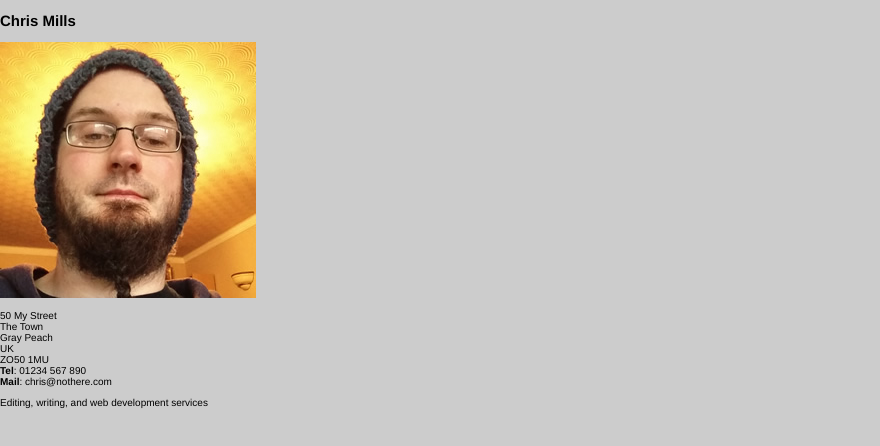
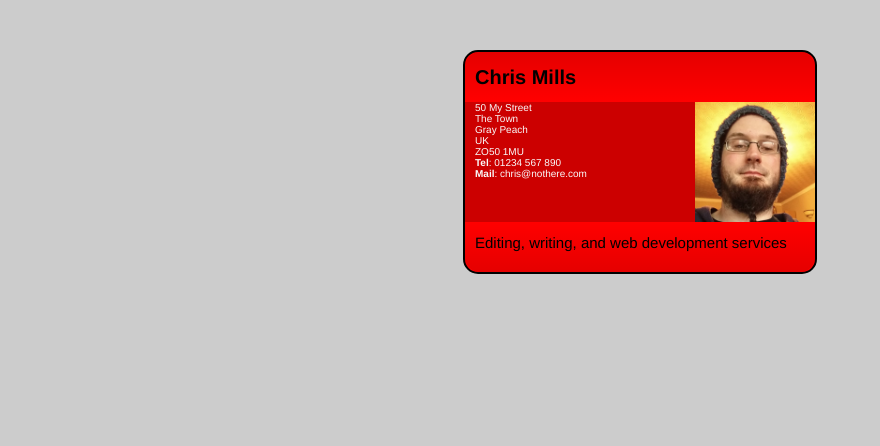
Before and after one commit to diva-D/MDN-learn-web-development, a plain HTML site: page CSS/Assessment 01 - Fundamental CSS comprehension/index.html in a window 1280 px wide. Shown: the whole page, without its empty margins (0-880 px from the left). Drawn offline with Linux system fonts and the light colour scheme.

Commit message:
Finish CSS assessment 1

```diff
--- a/CSS/Assessment 01 - Fundamental CSS comprehension/style.css
+++ b/CSS/Assessment 01 - Fundamental CSS comprehension/style.css
@@ -1,39 +1,68 @@
-/* General styles - put these straight into your stylesheet */
+/* General styles */
 
 body {
     margin: 0;
 }
 
 html {
+    background-color: #ccc;
     font-family: 'Helvetica neue', Arial, 'sans serif';
     font-size: 10px;
-    background-color: #ccc;
 }
 
-/* Selectors to be matched up with rulesets */
+/* Rulesets matched to given selectors */
 
-.card article img .card footer .card header .card
-/* Rulesets to be matched up with selectors */
-
-    {
-    width: 35em;
+section.card {
+    background-color: red;
+    border: 0.2em solid black;
+    border-radius: 1.5em;
     height: 22em;
     margin: 5em auto;
-    background-colour: red;
-    border: 0.2em solid black;
-    border-radius: 1.5em;
+    width: 35em;
 }
 
-    {
+.card header {
     background-image: linear-gradient(to bottom, rgba(0, 0, 0, 0.1), rgba(0, 0, 0, 0));
     border-radius: 1.5em 1.5em 0 0;
 }
 
-    {
+.card footer {
     background-image: linear-gradient(to bottom, rgba(0, 0, 0, 0), rgba(0, 0, 0, 0.1));
     border-radius: 0 0 1.5em 1.5em;
 }
 
-    {
-    max-height: 100% float: right;
+.card article img {
+    float: right;
+    max-height: 100%;
 }
+
+/* Rulesets created from instructions */
+
+.card header, .card footer {
+    height: 3em;
+    padding: 1em;
+}
+
+.card h2, .card p {
+    margin: 0;
+}
+
+.card article {
+    background-color: rgba(0, 0, 0, 0.2);
+    height: 12em;
+}
+
+.card h2 {
+    font-size: 2em;
+    line-height: 1.5em;
+}
+
+.card footer p {
+    font-size: 1.5em;
+    line-height: 1.5em;
+}
+
+.card article > p {
+    color: #fafafa;
+    padding-left: 1em;
+}
```
